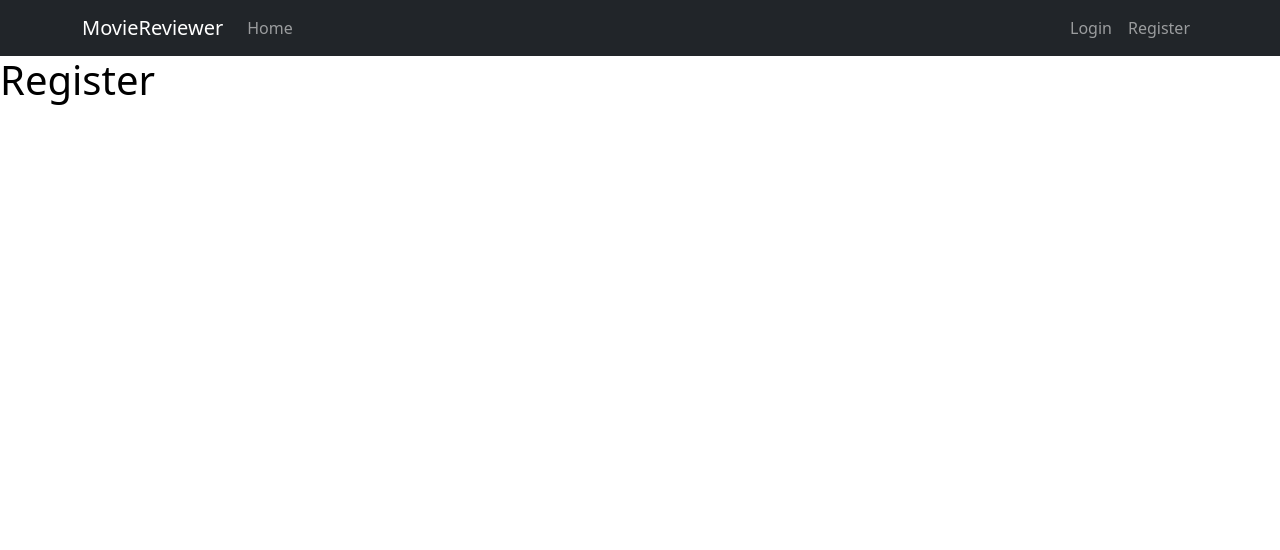
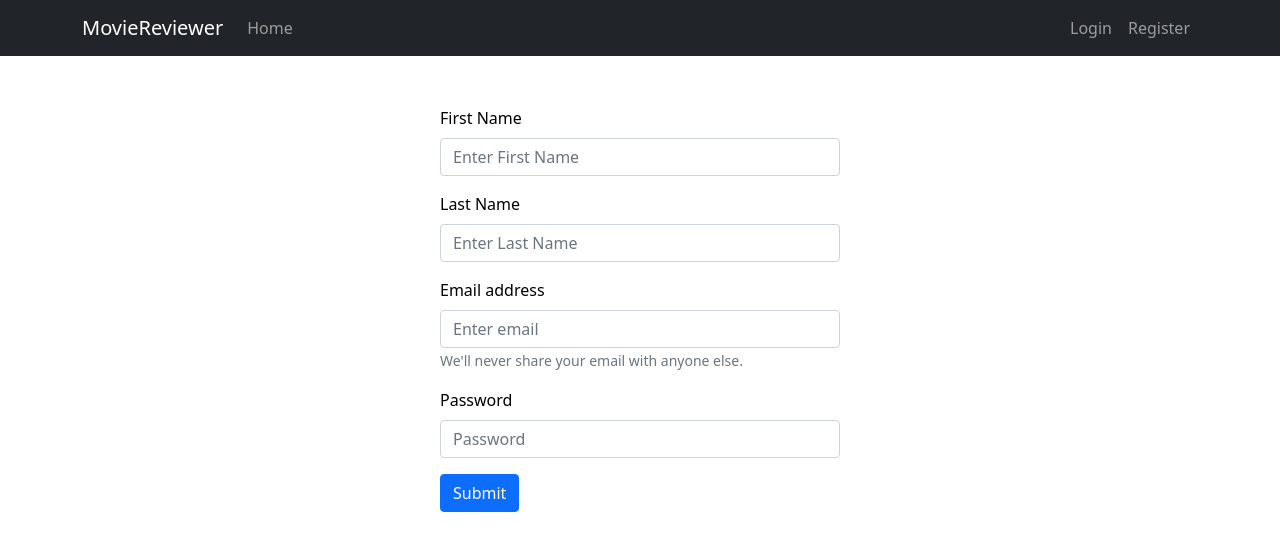
Before and after one commit to onurinc/MovieReviewerFrontend, a React (Create React App) app in the folder moviereviewerfrontend/: page /register in a window 1280 px wide. Shown: the top 550 px of the page. Built offline with nearby package versions, Linux system fonts and the light colour scheme.

Commit message:
Implemented working register page

```diff
--- a/moviereviewerfrontend/src/Pages/Register.js
+++ b/moviereviewerfrontend/src/Pages/Register.js
@@ -1,11 +1,92 @@
-import React from "react";
+import React, { useState } from "react";
 import NavMenu from "../Components/NavMenu";
+import "bootstrap/dist/css/bootstrap.min.css";
+import { Form, Button } from "react-bootstrap";
+import "./Styling/Register.css";
 
 function Register() {
+  const [email, setEmail] = useState("");
+  const [password, setPassword] = useState("");
+  const [firstName, setFirstName] = useState("");
+  const [lastName, setLastName] = useState("");
+
+  const data = {
+    firstName: firstName,
+    lastName: lastName,
+    email: email,
+    password: password,
+  };
+
+  const submitHandler = (e) => {
+    e.preventDefault();
+    fetch("https://localhost:44318/api/Accounts/Register", {
+      method: "POST",
+      headers: {
+        "Content-Type": "application/json",
+      },
+      body: JSON.stringify(data),
+    })
+      .then((response) => response.json())
+      //Then with the data from the response in JSON...
+      .then((data) => {
+        console.log("Success:", data);
+        localStorage.setItem("token", data.token);
+        localStorage.setItem("loggedIn", "true");
+        window.location = "/";
+      })
+      //Then with the error genereted...
+      .catch((error) => {
+        console.error("Error:", error);
+      });
+  };
+
   return (
     <>
       <NavMenu />
-      <h1>Register</h1>
+      <Form>
+        <Form.Group className="mb-3" controlId="formBasicFirstName">
+          <Form.Label>First Name</Form.Label>
+          <Form.Control
+            type="firstname"
+            placeholder="Enter First Name"
+            onChange={(e) => setFirstName(e.target.value)}
+          />
+        </Form.Group>
+
+        <Form.Group className="mb-3" controlId="formBasicLastName">
+          <Form.Label>Last Name</Form.Label>
+          <Form.Control
+            type="lastname"
+            placeholder="Enter Last Name"
+            onChange={(e) => setLastName(e.target.value)}
+          />
+        </Form.Group>
+
+        <Form.Group className="mb-3" controlId="formBasicEmail">
+          <Form.Label>Email address</Form.Label>
+          <Form.Control
+            type="email"
+            placeholder="Enter email"
+            onChange={(e) => setEmail(e.target.value)}
+          />
+          <Form.Text className="text-muted">
+            We'll never share your email with anyone else.
+          </Form.Text>
+        </Form.Group>
+
+        <Form.Group className="mb-3" controlId="formBasicPassword">
+          <Form.Label>Password</Form.Label>
+          <Form.Control
+            type="password"
+            placeholder="Password"
+            onChange={(e) => setPassword(e.target.value)}
+          />
+        </Form.Group>
+
+        <Button variant="primary" type="submit" onClick={submitHandler}>
+          Submit
+        </Button>
+      </Form>
     </>
   );
 }
```
